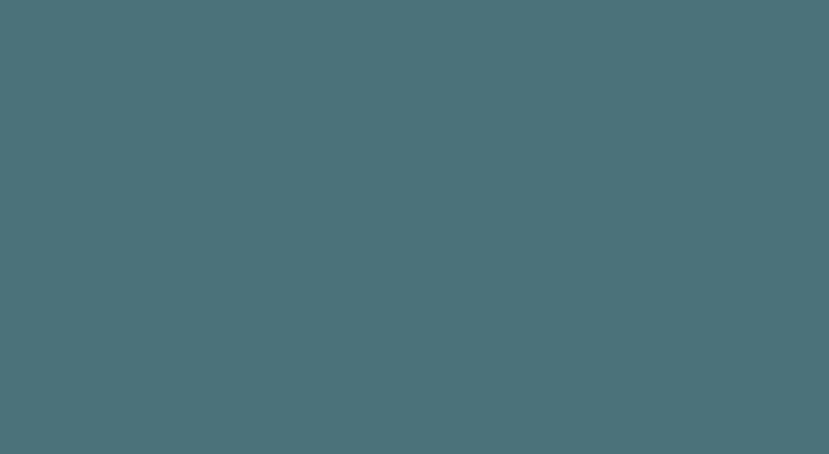
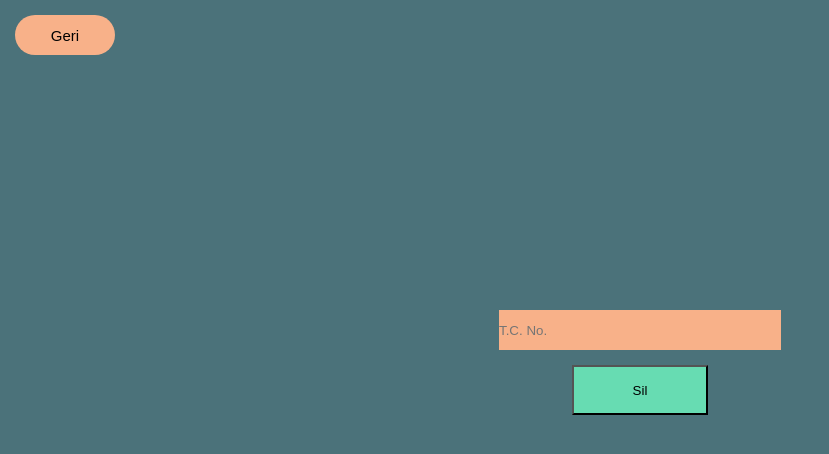
Before and after one commit to ghyathmoussa/student_system, a React (Create React App) app in the folder client/: page /deleteStudent in a window 1280 px wide. Before the commit this address had no page. Shown: the top 454 px of the page, without its empty margins (0-829 px from the left). Built offline with nearby package versions, Linux system fonts and the light colour scheme.

Commit message:
added delete student page

```diff
--- a/client/src/App.css
+++ b/client/src/App.css
@@ -188,3 +188,32 @@ body{
   width: 100px;
   line-height: 35px;
 }
+
+/****************************************** deleteStudent page **************************/
+
+.deleteForm{
+  position: absolute;
+  left: 50%;
+  top: 50%;
+  transform: translate(-50%, -50%);
+  width: 30vw;
+  height: 180px;
+}
+
+#deleteButton{
+  background-color: #67DCB2;
+  width: 136px;
+  height: 50px;
+  margin: auto;
+}
+#deleteButton{
+  cursor: pointer;
+}
+#deleteForm input{
+  margin: auto;
+  display: block;
+}
+#deleteForm .myinput{
+  width:calc(50% + 90px);
+  margin-bottom: 15px;
+}
--- a/client/src/App.js
+++ b/client/src/App.js
@@ -6,6 +6,8 @@ import Login from "./pages/Login"
 import MainPage from './pages/MainPage';
 import StudentSignUp from "./pages/StudentSignUp";
 import ListStudents from "./pages/ListStudents";
+import DeleteStudent from "./pages/DeleteStudent";
+import EnrollForCourse from "./pages/Student-Course"
 
 function App() {
   return (
@@ -15,6 +17,8 @@ function App() {
       <Route path="/mainPage" element={<MainPage/>}></Route>
       <Route path="/studentSignUp" element={<StudentSignUp/>}></Route>
       <Route path="/listStudents" element={<ListStudents/>}></Route>
+      <Route path="/deleteStudent" element={<DeleteStudent/>}></Route>
+      <Route path='/enrollForCourse' element={<EnrollForCourse/>}></Route>
     </Routes>
 </BrowserRouter>
   );
--- /dev/null
+++ b/client/src/pages/DeleteStudent.js
@@ -0,0 +1,39 @@
+import React , {useState} from "react";
+
+
+import axios from "axios";
+const DeleteStudent = () => {
+  const [citizenId, setId] = useState([]);
+  const submitHandler = (e) =>{
+    e.preventDefault();
+    const data={
+      citizenId:  citizenId,
+    }
+    console.log(data);
+    axios.post("http://localhost:5000/auth/login", data).then((response) => {
+      if (response.data.error) {
+        alert(response.data.error);
+      } else {
+        alert(response.data)
+        window.location.href = `http://localhost:4000/`;
+      }
+    });
+  }
+
+  return (
+    <div>
+        <div className="deleteStudent">
+            <button id="backButton" type="button" class="btn btn-primary btn-lg">Geri</button>
+                <div className="deleteForm">
+                <form  id="deleteForm" onSubmit={submitHandler}>
+                    <input type="text" className="myinput" required placeholder="T.C. No." onChange = { e => setId(e.target.value)}/>
+                    <input id="deleteButton" type="submit"  value="Sil" className="btn btn-primary mybtn" />
+                </form>
+            </div>
+        </div>
+    </div>
+  )
+
+};
+
+export default DeleteStudent;
--- a/client/src/pages/StudentSignUp.js
+++ b/client/src/pages/StudentSignUp.js
@@ -31,9 +31,10 @@ const StudentSignUp = () => {
 
   return (
     <div>
-        <div className="mylogin">
-            <div className="loginForm">
-                <form  id="signInForm" onSubmit={submitHandler}>
+        <div className="signUp">
+            <div className="signUpForm">
+                <button id="backButton" type="button" class="btn btn-primary btn-lg">Geri</button>
+                <form  id="signUpForm" onSubmit={submitHandler}>
                     <input type="text" className="myinput" required placeholder="Ad" onChange = { e => setName(e.target.value)}/>
                     <input type="text" className="myinput" required placeholder="Soyad" onChange = { e => setSurname(e.target.value)}/>
                     <input type="text" className="myinput" required placeholder="T.C. No." onChange = { e => setId(e.target.value)}/>
```
Also changed, not shown: client/src/pages/EnrollForCourse.js (added).
